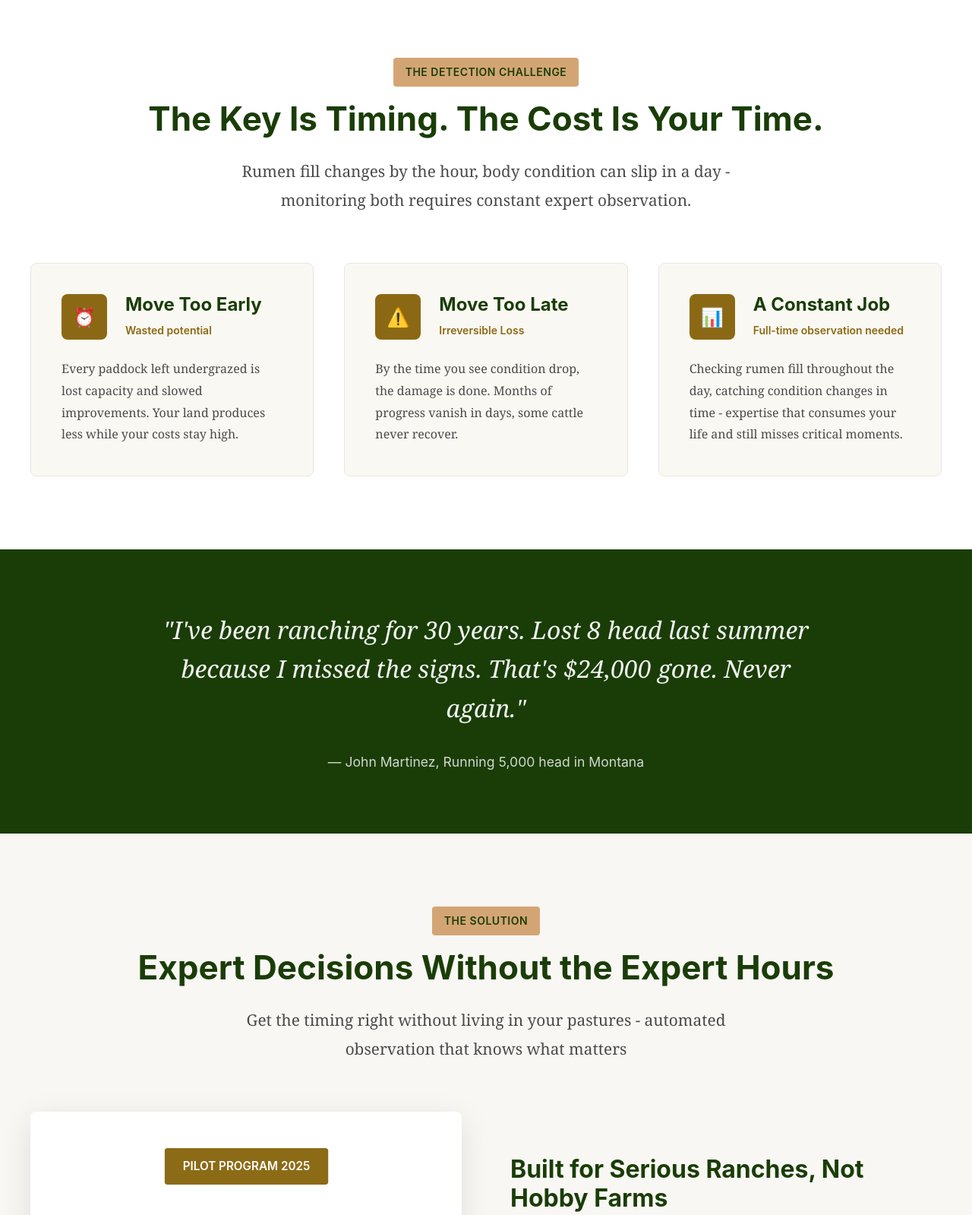
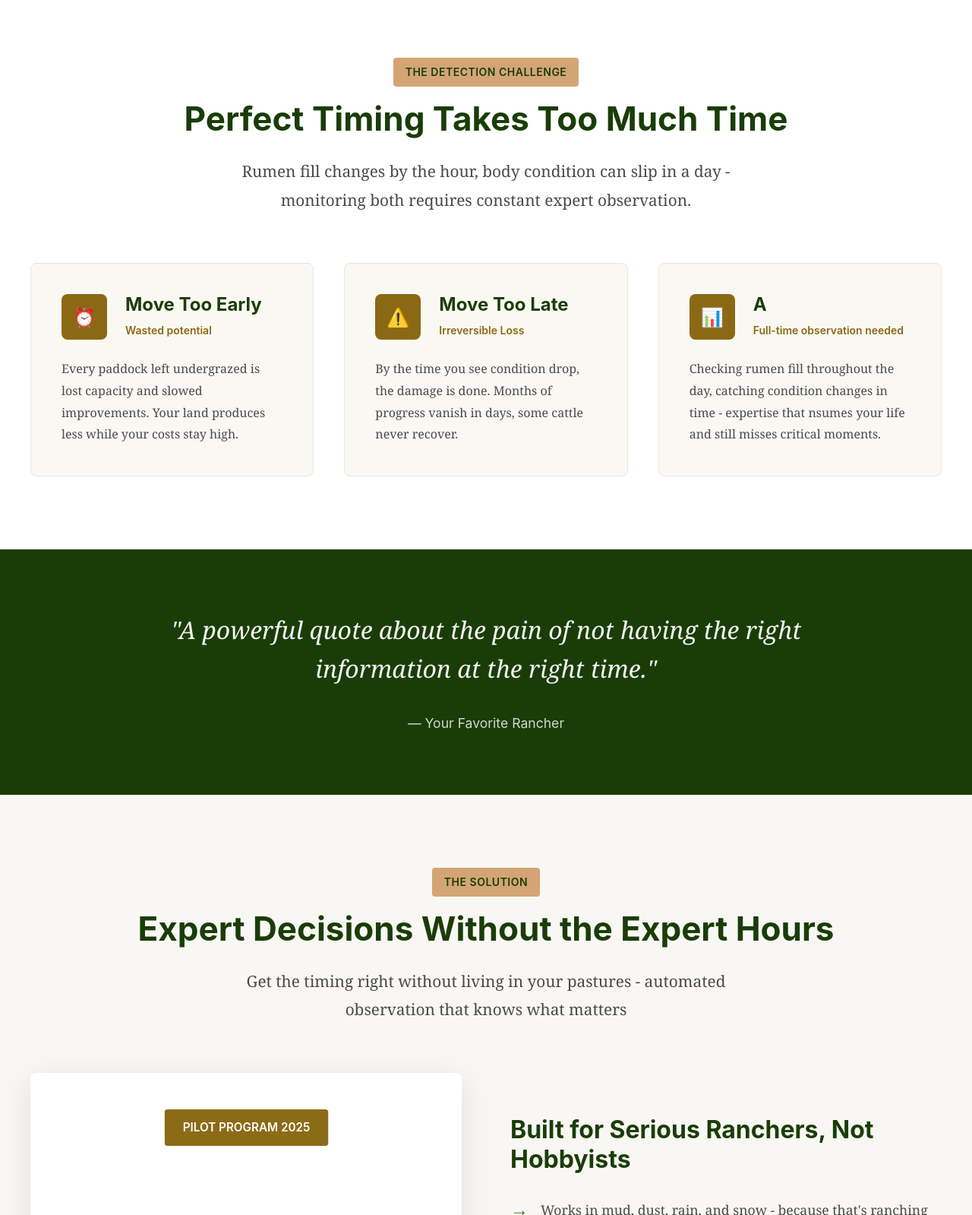
Before and after one commit to rhysalgar/marketing-website, a plain HTML site: page index.html in a window 1280 px wide. Shown: the part 900-2499 px from the top of the page at 76% size. Drawn offline with Linux system fonts and the light colour scheme.

Commit message:
Update video

```diff
--- a/index.html
+++ b/index.html
@@ -721,7 +721,7 @@
       <!-- Video Background -->
       <div class="hero-video-container">
         <video autoplay muted loop playsinline class="hero-video">
-          <source src="assets/videos/IMG_0882.MOV" type="video/mp4" />
+          <source src="assets/videos/hero_video.mov" type="video/mp4" />
           <!-- Fallback for browsers that don't support video -->
           <source
             src="https://storage.googleapis.com/your-bucket/hero-ranching-video.webm"
@@ -760,7 +760,7 @@
         <div class="section-header">
           <span class="section-label">The Detection Challenge</span>
           <h2 class="section-title">
-            The Key Is Timing. The Cost Is Your Time.
+            Perfect Timing Takes Too Much Time
           </h2>
           <p class="section-subtitle">
             Rumen fill changes by the hour, body condition can slip in a day - monitoring both requires constant expert observation.
@@ -798,12 +798,12 @@
             <div class="pain-point-header">
               <div class="pain-icon">📊</div>
               <div>
-                <h3 class="pain-title">A Constant Job</h3>
+                <h3 class="pain-title">A </h3>
                 <p class="pain-cost">Full-time observation needed</p>
               </div>
             </div>
             <p class="pain-description">
-              Checking rumen fill throughout the day, catching condition changes in time - expertise that consumes your life and still misses critical moments.
+              Checking rumen fill throughout the day, catching condition changes in time - expertise that nsumes your life and still misses critical moments.
             </p>
           </div>
         </div>
@@ -814,11 +814,10 @@
     <section class="quote-section">
       <div class="quote-container">
         <p class="quote-text">
-          "I've been ranching for 30 years. Lost 8 head last summer because I
-          missed the signs. That's $24,000 gone. Never again."
+        "A powerful quote about the pain of not having the right information at the right time."
         </p>
         <p class="quote-author">
-          — John Martinez, Running 5,000 head in Montana
+          — Your Favorite Rancher
         </p>
       </div>
     </section>
@@ -843,7 +842,7 @@
                 color: var(--primary-green);
               "
             >
-              Built for Serious Ranches, Not Hobby Farms
+              Built for Serious Ranchers, Not Hobbyists
             </h3>
 
             <ul class="solution-features">
@@ -852,7 +851,7 @@
               </li>
               <li>No internet required - runs completely on your land</li>
               <li>Simple alerts tell you exactly when to move</li>
-              <li>Pays for itself the first time it prevents a loss</li>
+              <li>Pays for itself within 2 months</li>
             </ul>
 
             <p
```
Also changed, not shown: 1 other file.
